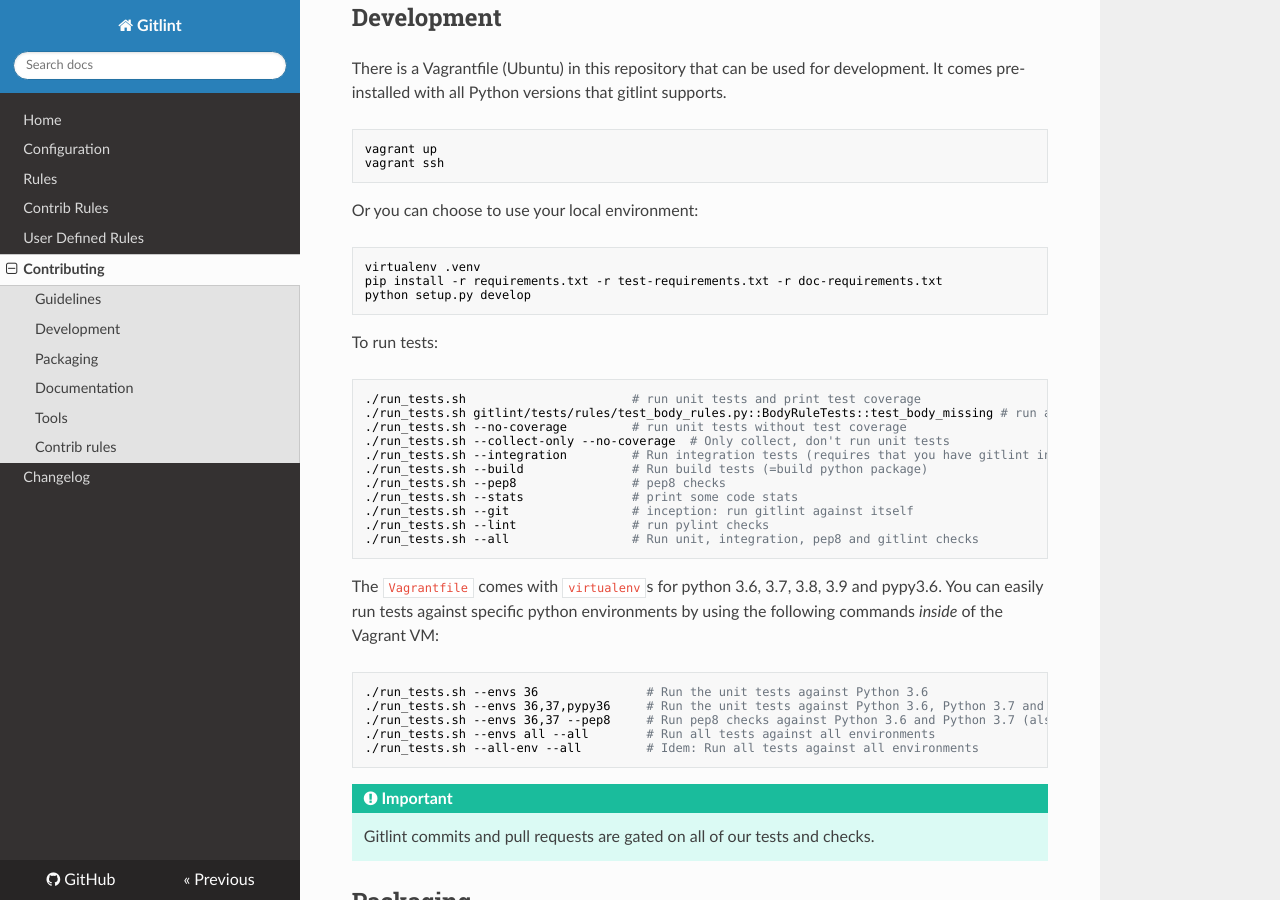
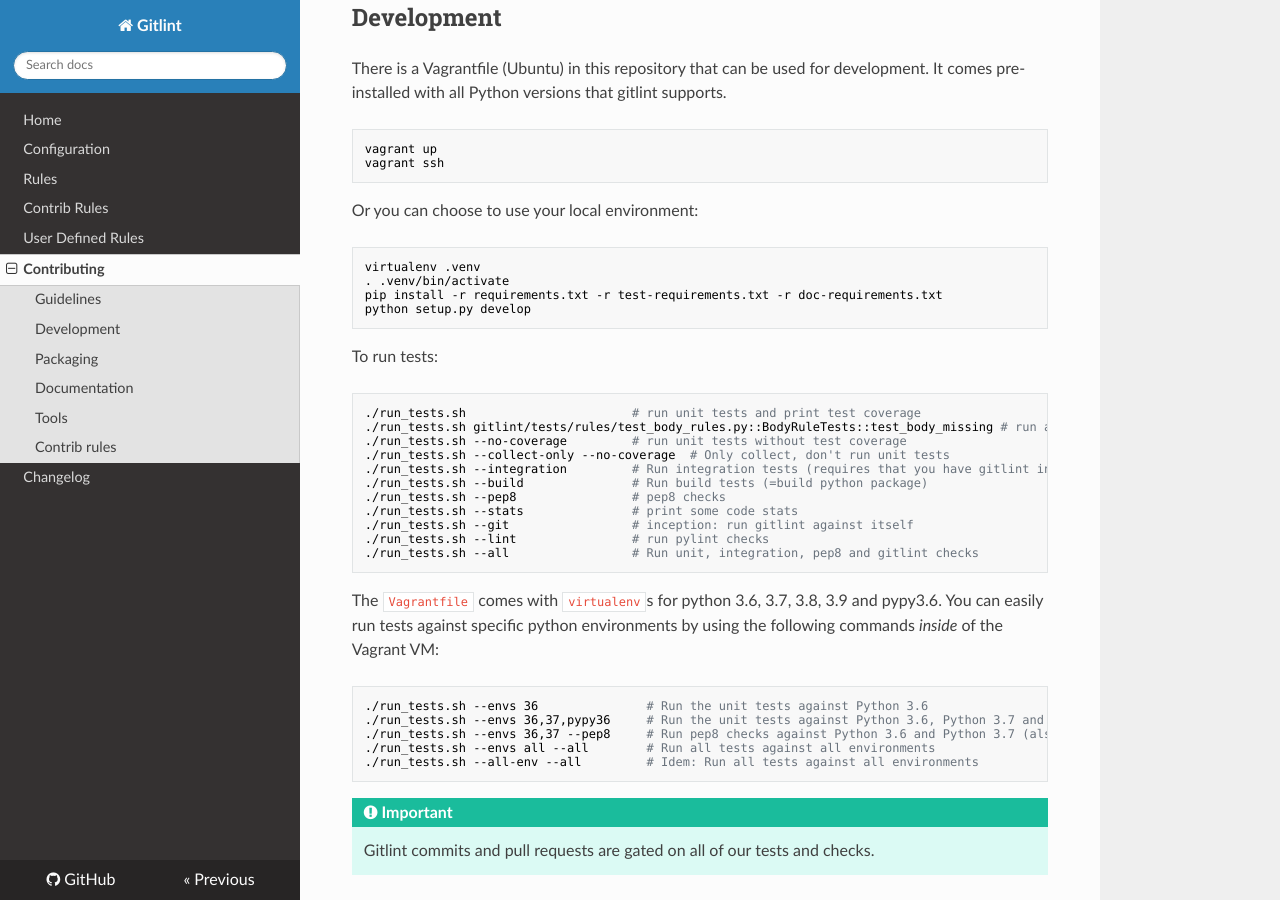
Before and after one commit to jorisroovers/gitlint, an MkDocs documentation site: the page built from docs/contributing.md, in a window 1280 px wide and 900 px high, scrolled down 916 px. Built offline with MkDocs 1.6.1, drawn with Linux system fonts in a browser that asks for light colours; nearby versions of some CDN libraries.

Commit message:
docs: Activate virtualenv for development

````diff
--- a/docs/contributing.md
+++ b/docs/contributing.md
@@ -45,6 +45,7 @@
 
 ```sh
 virtualenv .venv
+. .venv/bin/activate
 pip install -r requirements.txt -r test-requirements.txt -r doc-requirements.txt
 python setup.py develop
 ```
````
